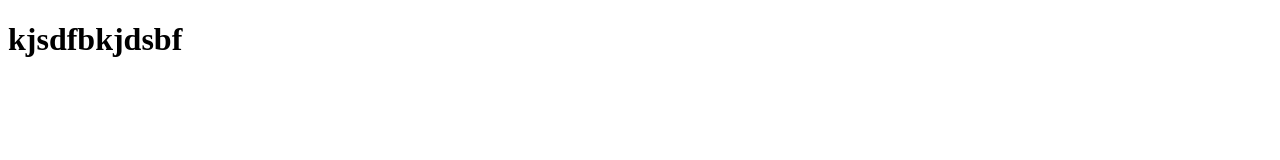
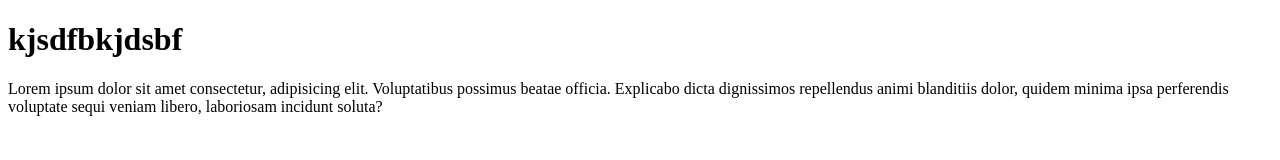
Before and after one commit to Braval10/sdfgdf, a plain HTML site: page index.html in a window 1280 px wide. Drawn offline with Linux system fonts and the light colour scheme.

Commit message:
agg parrafo

```diff
--- a/index.html
+++ b/index.html
@@ -8,5 +8,6 @@
 </head>
 <body>
     <h1>kjsdfbkjdsbf</h1>
+    <p>Lorem ipsum dolor sit amet consectetur, adipisicing elit. Voluptatibus possimus beatae officia. Explicabo dicta dignissimos repellendus animi blanditiis dolor, quidem minima ipsa perferendis voluptate sequi veniam libero, laboriosam incidunt soluta?</p>
 </body>
 </html>
```
